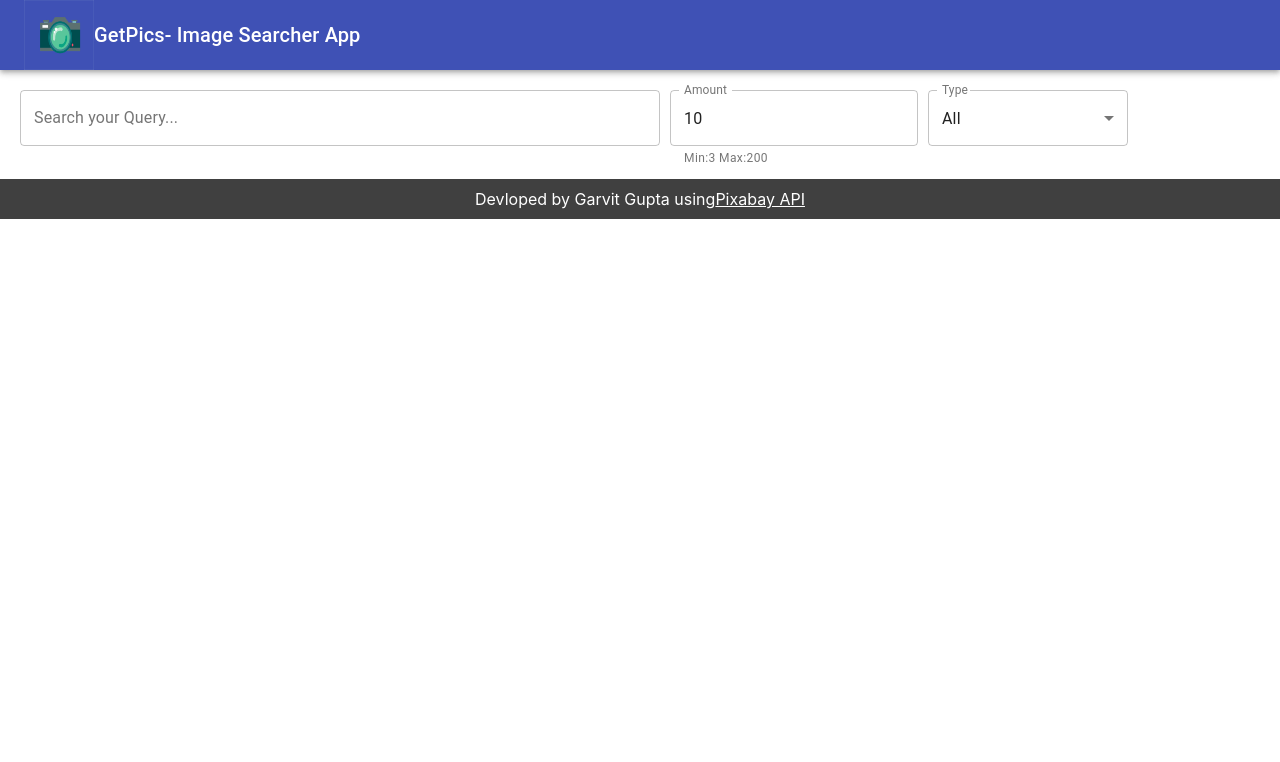
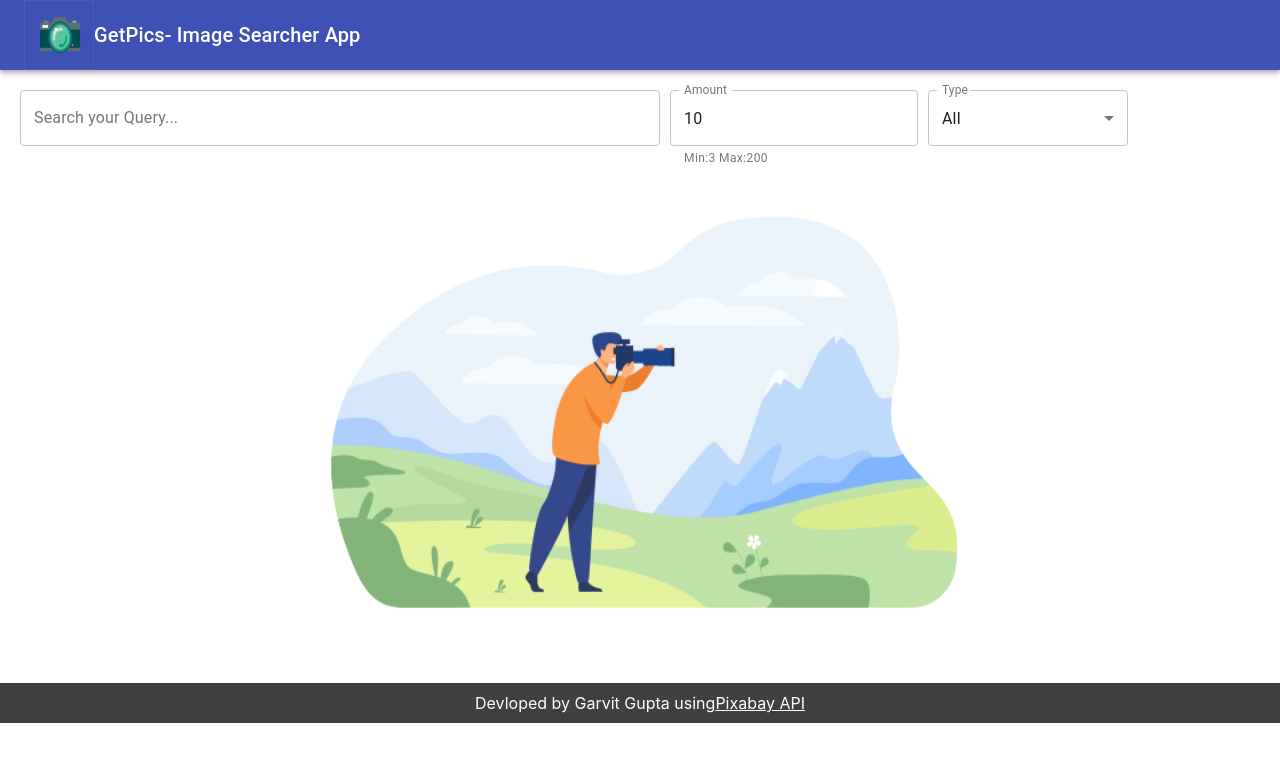
Before and after one commit to garvitgupta13/GetPics, a React (Create React App) app in the folder get-pics/: page / in a window 1280 px wide. Shown: the top 762 px of the page. Built offline with nearby package versions, Linux system fonts and the light colour scheme.

Commit message:
Added cameraman image

```diff
--- a/get-pics/src/components/search.jsx
+++ b/get-pics/src/components/search.jsx
@@ -6,6 +6,7 @@ import InputLabel from "@material-ui/core/InputLabel";
 import FormControl from "@material-ui/core/FormControl";
 import Select from "@material-ui/core/Select";
 import axios from "axios";
+import Cameraman from "../cameraman.png";
 import "../App.css";
 
 export default function SearchBar() {
@@ -93,7 +94,21 @@ export default function SearchBar() {
           </Select>
         </FormControl>
       </div>
-      {images.length > 0 ? <ImageResult images={images} /> : null}
+      {images.length > 0 ? (
+        <ImageResult images={images} />
+      ) : (
+        <center>
+          <img
+            src={Cameraman}
+            style={{
+              width: "700px",
+              height: "500px",
+              marginTop: "0",
+              paddingTop: "0"
+            }}
+          />
+        </center>
+      )}
     </div>
   );
 }
```
Also changed, not shown: get-pics/src/cameraman.png (added).
